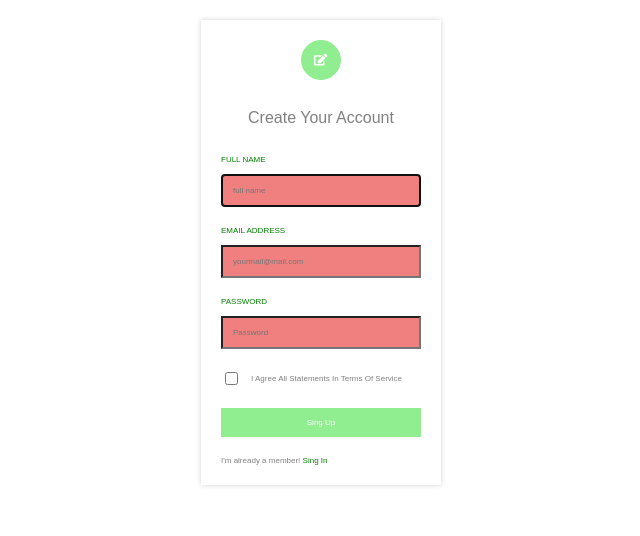
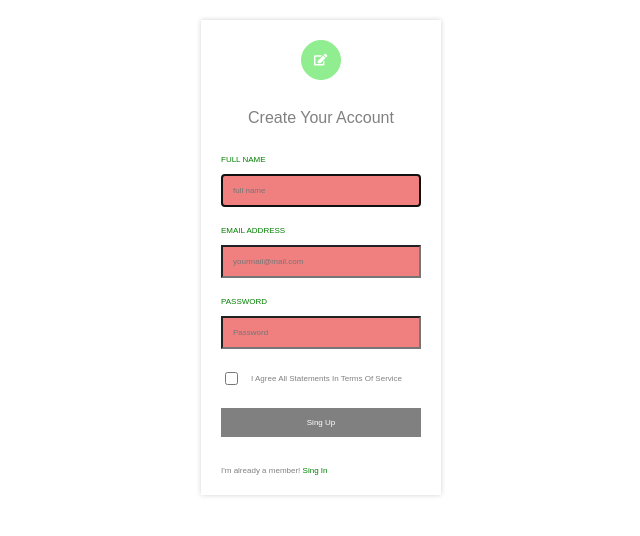
Before and after one commit to KarinaMilko/React-Core-Concepts-Practice, a React (Vite) app: page / in a window 1280 px wide. Shown: the top 536 px of the page, without its empty margins (319-959 px from the left). Built offline with nearby package versions, Linux system fonts and the light colour scheme.

Commit message:
Update sign up form

```diff
--- a/src/components/SignUpForms/SignUpForms.module.css
+++ b/src/components/SignUpForms/SignUpForms.module.css
@@ -70,6 +70,10 @@
   padding: 10px;
 }
 
+.submitBtn:disabled {
+  background-color: grey;
+}
+
 .formLink {
   font-size: 0.5rem;
   color: grey;
--- a/src/components/SignUpForms/index.jsx
+++ b/src/components/SignUpForms/index.jsx
@@ -1,10 +1,10 @@
 import { useState } from "react";
 import { FaEdit } from "react-icons/fa";
+import classNames from "classnames";
 import styles from "./SignUpForms.module.css";
-import classNames from "classnames";
 
 const LOGIN_FOR_REG_EXP = {
-  name: /^([A-Z][a-z]{1,31})+ ([A-Z][a-z]{1,31})$/,
+  name: /^([A-Z][a-z]{1,31}) ([A-Z][a-z]{1,31})$/,
   email: /^.+@.+$/,
   password: /^(?=.*[A-Z])(?=.*[a-z])(?=.*[\d])(?=.*[!@#$%^&.*]).{8,32}$/,
 };
@@ -13,7 +13,7 @@ function SignUpForms() {
   const [name, setName] = useState("");
   const [email, setEmail] = useState("");
   const [password, setPassword] = useState("");
-  const [checkbox, setCheckbox] = useState(false);
+  const [isAgree, setIsAgree] = useState(false);
 
   const handleNameChange = (e) => {
     setName(e.target.value);
@@ -28,7 +28,7 @@ function SignUpForms() {
   };
 
   const handleCheckboxChange = (e) => {
-    setCheckbox(e.target.checked);
+    setIsAgree(e.target.checked);
   };
 
   const handleFormSubmit = (e) => {
@@ -36,7 +36,7 @@ function SignUpForms() {
     setName("");
     setEmail("");
     setPassword("");
-    setCheckbox(false);
+    setIsAgree(false);
   };
 
   const inputNameClassName = classNames(styles.formInput, {
@@ -59,7 +59,7 @@ function SignUpForms() {
       LOGIN_FOR_REG_EXP.name.test(name) &&
       LOGIN_FOR_REG_EXP.email.test(email) &&
       LOGIN_FOR_REG_EXP.password.test(password) &&
-      checkbox
+      isAgree
     );
   };
 
@@ -108,7 +108,7 @@ function SignUpForms() {
           <input
             type="checkbox"
             name="checkbox"
-            checked={checkbox}
+            checked={isAgree}
             onChange={handleCheckboxChange}
           />
           <span className={styles.iconText}>
@@ -122,13 +122,13 @@ function SignUpForms() {
         >
           Sing Up
         </button>
-        <div className={styles.formLink}>
-          I'm already a member!{" "}
-          <a className={styles.linkSingIn} href="#">
-            Sing In
-          </a>
-        </div>
       </form>
+      <div className={styles.formLink}>
+        I'm already a member!{" "}
+        <a className={styles.linkSingIn} href="#">
+          Sing In
+        </a>
+      </div>
     </div>
   );
 }
```
